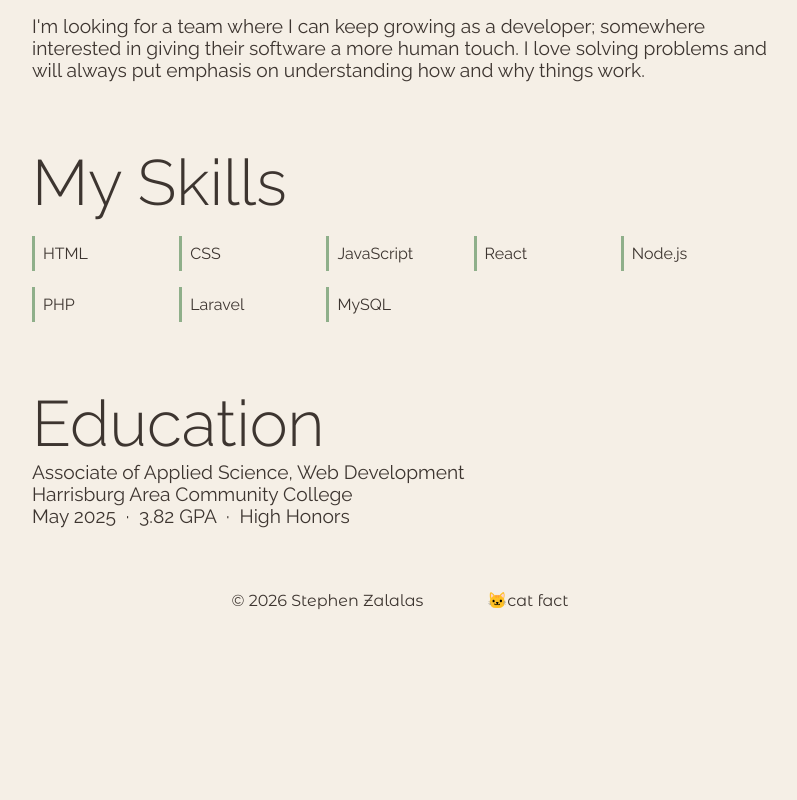
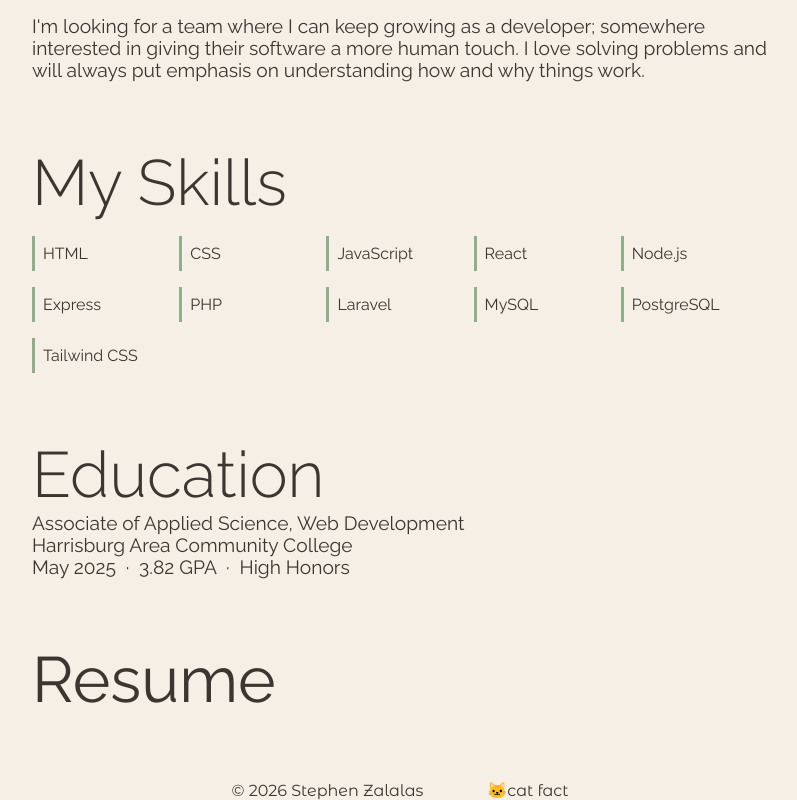
Before and after one commit to Steeeeephen/portfolio-react, a React (Vite) app: page /about in a window 1280 px wide. Shown: the part 437-1237 px from the top of the page, without its empty margins (240-1037 px from the left). Before the commit the page ends 1047 px from the top, so only its background shows below. Built offline with nearby package versions, Linux system fonts and the light colour scheme.

Commit message:
Complete about page.

```diff
--- a/src/Pages/About/About.jsx
+++ b/src/Pages/About/About.jsx
@@ -1,6 +1,5 @@
 import './about.css';
 import Header from '../../Components/Header/Header.jsx';
-import ContactForm from "../../Components/ContactForm/ContactForm.jsx";
 import React from "react";
 
 
@@ -11,9 +10,12 @@ const About = () => {
     'JavaScript',
     'React',
     'Node.js',
+    'Express',
     'PHP',
     'Laravel',
     'MySQL',
+    'PostgreSQL',
+    'Tailwind CSS'
   ];
 
   return (
@@ -63,7 +65,7 @@ const About = () => {
             <h2 className="skill-title">My Skills</h2>
             <div className="skill-grid">
               {skills.map((skill) => (
-                  <span className="skill-grid__item">{skill}</span>
+                  <span key={skill} className="skill-grid__item">{skill}</span>
               ))}
             </div>
           </section>
@@ -79,6 +81,16 @@ const About = () => {
             </div>
           </section>
 
+        <section>
+
+            <a href="/Resume_StephenZalalas.pdf" className="resume-link" target="_blank">
+                Resume
+            </a>
+
+
+
+        </section>
+
         </div>
 
 
--- a/src/Pages/About/about.css
+++ b/src/Pages/About/about.css
@@ -44,7 +44,7 @@
   justify-self: start;
   border-left: 3px solid #8FAF8A;
   transition: background-color ease-in .2s;
-  /*cursor: pointer;*/
+  cursor: pointer;
 }
 
 .skill-grid__item:hover {
@@ -55,6 +55,14 @@
   list-style: circle;
 }
 
+.resume-link {
+  font-size: 4rem;
+  transition: color ease-in .2s;
+}
+
+.resume-link:hover {
+  color: #8FAF8A;
+}
 
 @media screen and (min-width: 768px) and (max-width: 1023px) {
   section {
```
